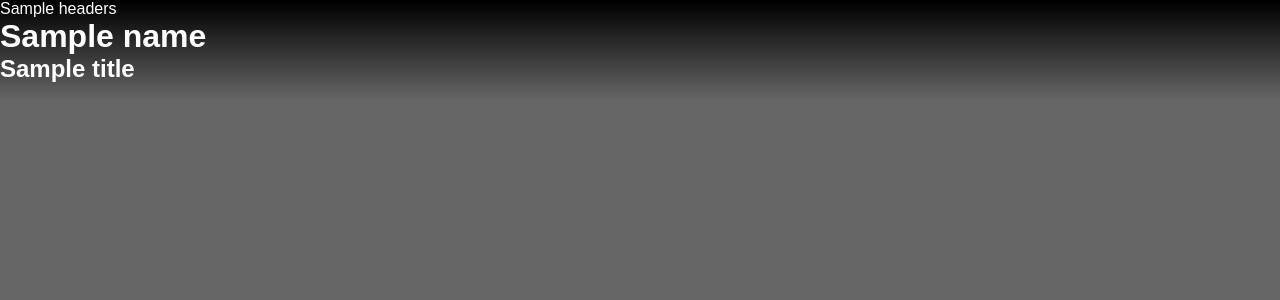
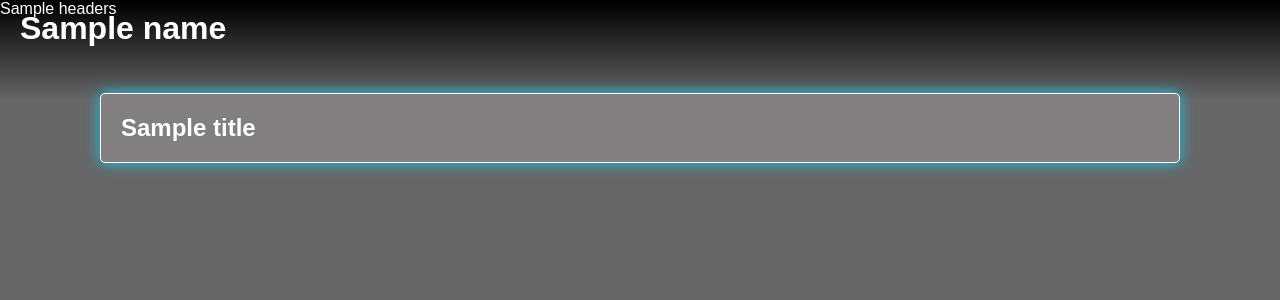
Before and after one commit to oliver-spryn/Wave-Audio, a PHP site: template install/system/templates/top.php in a window 1280 px wide. Shown: the top 300 px of the page. Run offline with PHP 8.4, Linux system fonts and the light colour scheme; the template is opened without the code that fills it: most values are stand-ins (such as "Sample title", 1, 10 or a date in 2020).

Commit message:
This revision includes minor changes to the installer template pages in order to better conform to HTML5 specifications, clean-up the rendered HTML output, and prepare this module for production use.

```diff
--- a/install/system/templates/bottom.php
+++ b/install/system/templates/bottom.php
@@ -1,4 +1,4 @@
 
-  </div>
+</article>
 </body>
 </html>
--- a/install/system/templates/top.php
+++ b/install/system/templates/top.php
@@ -1,16 +1,21 @@
 <!DOCTYPE html>
-<html>
+<html<?php echo $lang; ?>>
 <head>
 <title><?php echo $name; ?> | <?php echo $title; ?></title>
-<link rel="stylesheet" type="text/css" href="system/templates/stylesheets/style.css" />
 <?php echo $headers; ?>
-<script type="text/javascript">
+<link rel="stylesheet" href="system/templates/stylesheets/style.min.css" />
+<script>
 	$(document).ready(function() {
-		$(':text, :password, textarea').funtip();
+		$(':text, :password, textarea, input[type=email]').funtip();
 	});
 </script>
 </head>
 <body>
-  <h1 class="header"><?php echo $name; ?></h1>
-  <div class="content">
-    <h2><?php echo $title; ?></h2>
+<header>
+<h1><?php echo $name; ?></h1>
+</header>
+
+<article class="content">
+<header>
+<h2><?php echo $title; ?></h2>
+</header>
```
